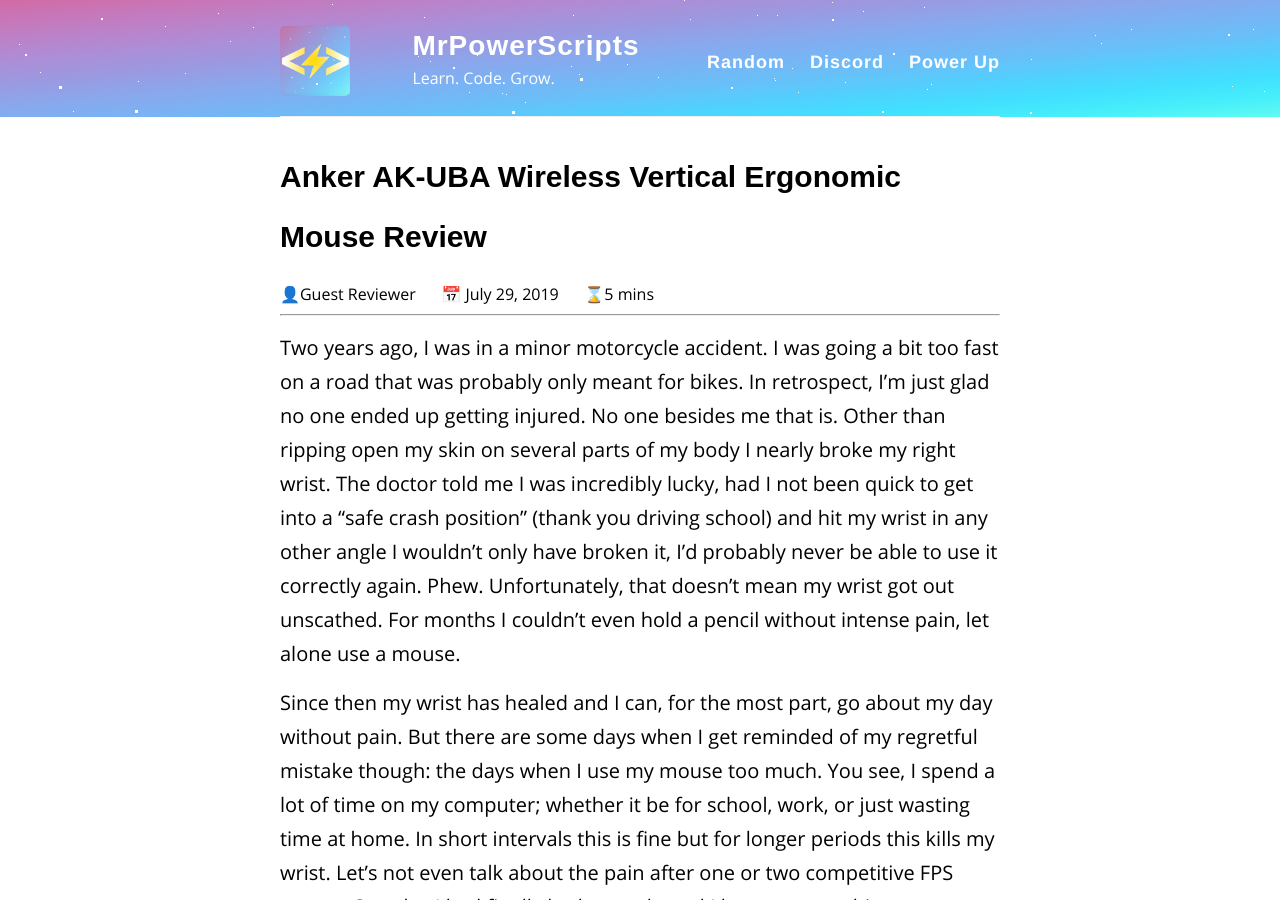
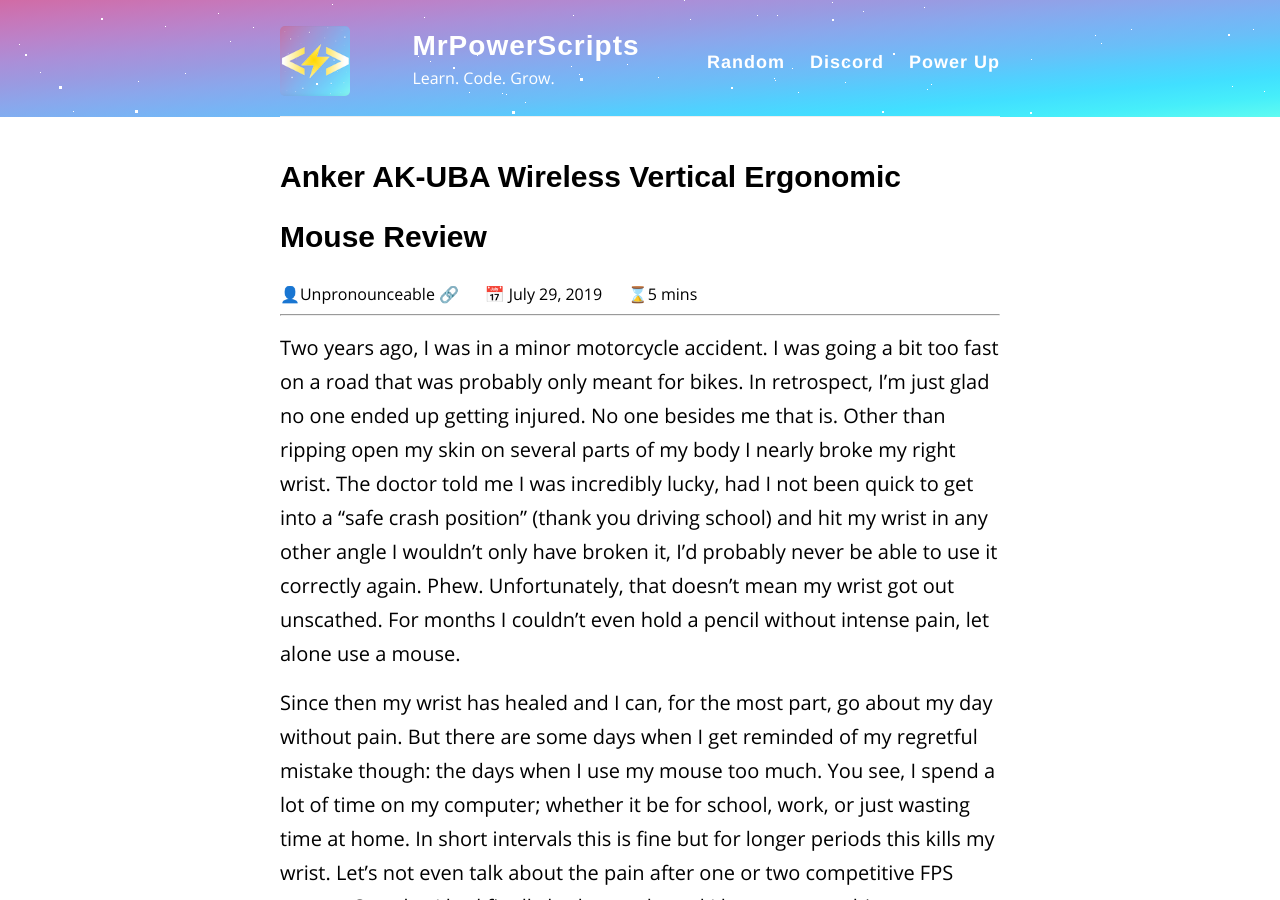
Before and after one commit to MrPowerScripts/MrPowerScripts.com, a Jekyll site: the page built from _reviews/2019-07-30-anker-ak-uba-wireless-vertical-mouse-review.md, in a window 1280 px wide and 900 px high. Built offline with Jekyll 4.4.1, drawn with Linux system fonts in a browser that asks for light colours.

Commit message:
fix pagination and add author url

```diff
--- a/_layouts/review.html
+++ b/_layouts/review.html
@@ -6,7 +6,7 @@
 <article class="post">
   <h1>{{ page.title }}</h1>
   <div class="post-menu-bar">
-    <span>👤{{ page.author }}</span>
+    <span>👤{{ page.author }} {% if page.author_url %}<a href="{{ page.author_url}}">🔗</a> {% endif %}</span>
     <span>📅 {{ page.date | date: "%B %d, %Y" }}</span>
     {% include read_time.html text=page.content %}
     <a class="edit-button" href="{{ site.github.repository_url }}/tree/master/{{ page.relative_path }}">Edit</a>
--- a/_reviews/2019-07-30-anker-ak-uba-wireless-vertical-mouse-review.md
+++ b/_reviews/2019-07-30-anker-ak-uba-wireless-vertical-mouse-review.md
@@ -1,6 +1,7 @@
 ---
 layout: review
-author: Guest Reviewer
+author: Unpronounceable
+author_url: https://twitter.com/UnproTweets
 title: Anker AK-UBA Wireless Vertical Ergonomic Mouse Review
 date: 2019-07-29 05:00:45+00
 tags: [mrpowerscripts, mrpowerscripts reviews, product reviews, reviewing amazon products, amazon product]
--- a/reviews.html
+++ b/reviews.html
@@ -3,18 +3,20 @@
 pagination:
   enabled: true
   collection: reviews
+  sort_field: 'date'
+  sort_reverse: true
 ---
 
 <!-- {% include discord-votes.html %} -->
 <div class="posts">
-    {% for post in site.reviews %}
+    {% for post in paginator.posts %}
       <article class="post">
 
         <h2>
             <a href="{{ site.baseurl }}{{ post.url }}">{{ post.title }}</a>
         </h2>
         <div class="post-menu-bar">
-          <span>👤{{ post.author }}</span>
+          <span>👤{{ post.author }} {% if post.author_url %}<a href="{{ post.author_url}}">🔗</a> {% endif %}</span>
           <span>📅 {{ post.date | date: "%B %d, %Y" }}</span>
           {% include read_time.html text=post.content %}
         </div>
```
